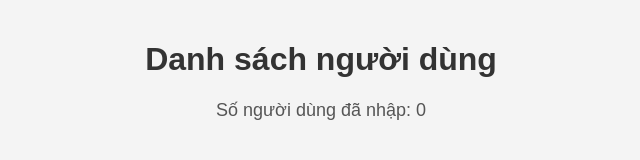
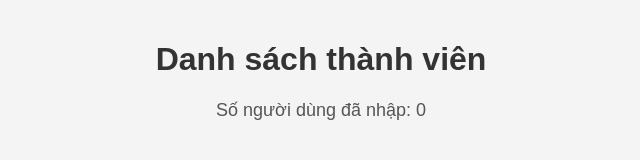
Before and after one commit to takiinedu/takiindev, a plain HTML site: page result.html in a window 1280 px wide. Shown: the whole page, without its empty margins (319-959 px from the left). Drawn offline with Linux system fonts and the light colour scheme; no server answers.

Commit message:
Update result.html

```diff
--- a/result.html
+++ b/result.html
@@ -106,7 +106,7 @@
     </script>
 </head>
 <body>
-    <h1>Danh sách người dùng</h1>
+    <h1>Danh sách thành viên</h1>
     <div id="userCount">Số người dùng đã nhập: 0</div>
     <ul id="userList"></ul>
 </body>
```
